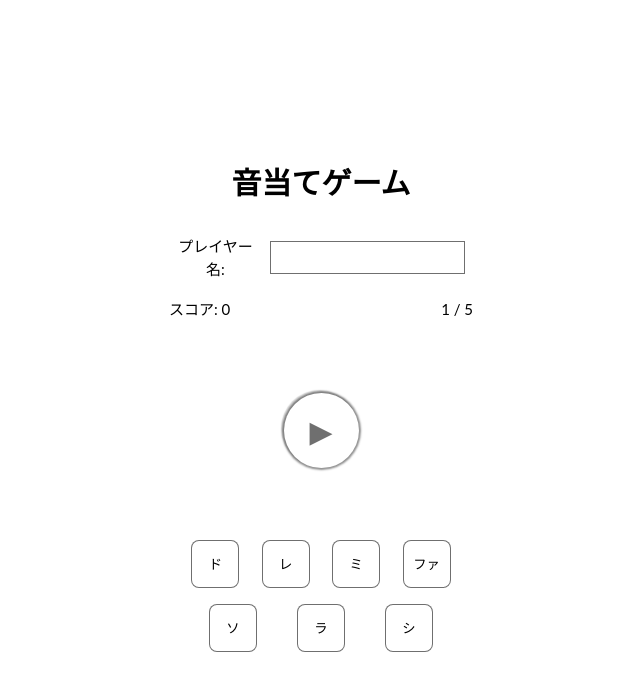
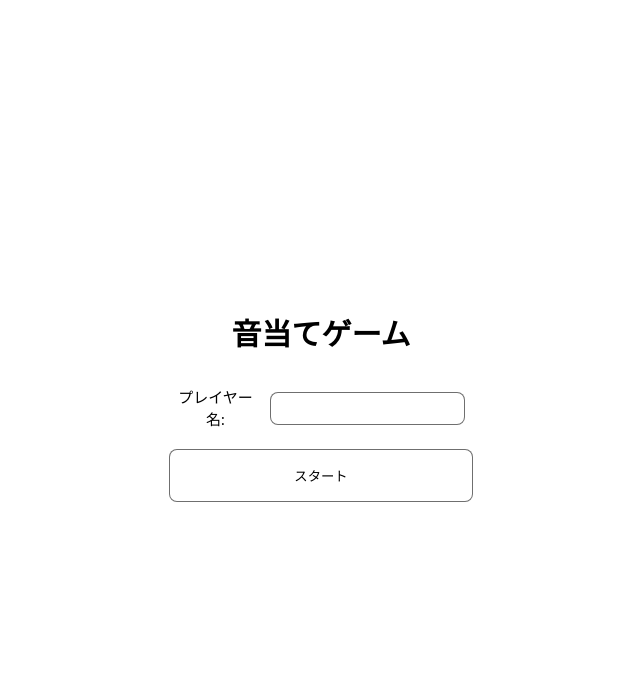
Before and after one commit to zzz-motsu/ws-xxxx-xx-otoate-game, a PHP site: page / in a window 1280 px wide. Shown: the top 691 px of the page, without its empty margins (319-959 px from the left). Run offline with PHP 8.4, Linux system fonts and the light colour scheme.

Commit message:
impl transition

```diff
--- a/javascript/index.html
+++ b/javascript/index.html
@@ -8,10 +8,20 @@
   <body>
     <div class="container" >
       <h1 class="title">音当てゲーム</h1>
+      <div class="start-scene">
+        <div class="row">
+          プレイヤー名:
+          <input class="input" type="text"></input>
+        </div>
+        <div class="row center">
+          <button class="button start-button">スタート</button>
+        </div>
+      </div>
+      <div class="game-scene is-hidden">
         <div class="navigation">
           <div class="row">
             プレイヤー名:
-          <input class="input" type="text"></input>
+            <span class="player-name"></span>
           </div>
           <div class="row">
             <div class="col">
@@ -57,6 +67,20 @@
             <audio id="07_shi" src="assets/mp3/07_shi.mp3"></audio>
           </div>
         </div>
+        <div class="result-scene is-hidden">
+          <div>
+             <h2 class="result-text">ゲーム終了~</h2>
+             <div class="score-result">
+                最終スコア
+                <h2 "final-score"><h2>
+             </div>
+             <div class="score-list">
+               <ul>
+               </ul>
+             </div>
+          </div>
+        </div>
+      <div>
     </div>
     <script type="text/javascript" src="js/function.js"></script>
   </body>
--- a/javascript/js/function.js
+++ b/javascript/js/function.js
@@ -5,11 +5,19 @@ const context = {
   score: 0,
   count: 1,
   answer: null,
+  playerName: '',
+  playerNameElement: document.querySelector('.player-name'),
   playerElement: document.querySelector('#player'),
   playButton: document.querySelector('.play'),
+  startButton: document.querySelector('.start-button'),
   scaleButtons: document.querySelectorAll('.sound'),
   scoreText: document.querySelector('.score'),
-  answerCount: document.querySelector('.answer-count')
+  answerCount: document.querySelector('.answer-count'),
+  scenes: {
+    start: document.querySelector('.start-scene'),
+    game: document.querySelector('.game-scene'),
+    result: document.querySelector('.result-scene')
+  }
 }
 
 const soundFiles = [
@@ -17,7 +25,7 @@ const soundFiles = [
   '02_re',
   '03_mi',
   '04_fa',
-  '05_do',
+  '05_so',
   '06_ra',
   '07_shi'
 ]
@@ -34,11 +42,14 @@ const updateAnswerCount = () => {
   context.answerCount.innerText = Math.min(context.count, PROBLEM_COUNT)
 }
 
+const updatePlayerName = () => {
+  context.playerNameElement.innerText = context.playerName
+}
+
 const makeQuestion = () => {
   context.answer = Math.floor(Math.random() * soundFiles.length)
   const fileName = soundFiles[context.answer]
   context.playerElement.setAttribute('src', `assets/mp3/${fileName}.mp3`)
-
 }
 
 const checkAnswer = (ans) => {
@@ -52,23 +63,48 @@ const checkAnswer = (ans) => {
   return soundFiles[answer] === ans
 }
 
+const subscribe = () => {
+  context.startButton.addEventListener('click', () => {
+    context.playerName = document.querySelector('.input').value
+    if (!context.playerName) {
+      alert('プレイヤー名を入力してください')
+      return
+    }
+    moveToGame()
+  })
+}
 
-const subscribe = () => {
+const moveToGame = () => {
+  const { start, game } = context.scenes
+  start.classList.add('is-hidden')
+  game.classList.remove('is-hidden')
+
+  onLoadGameScene()
+}
+
+const moveToResult = () => {
+  const { game, result } = context.scenes
+  game.classList.add('is-hidden')
+  result.classList.remove('is-hidden')
+
+  onLoadResultScene()
+}
+
+const onLoadGameScene = () => {
   const { playerElement, playButton, scaleButtons } = context
+  updatePlayerName()
   makeQuestion()
   updateScore()
   updateAnswerCount()
 
   playButton.addEventListener('click', () => {
-    if (context.count > PROBLEM_COUNT) {
-      return
-    }
     playerElement.play()
   })
 
   scaleButtons.forEach(item => {
     item.addEventListener('click', (e) => {
       if (context.count > PROBLEM_COUNT) {
+        moveToResult()
         return
       }
       const ans = e.target.getAttribute('data-key')
@@ -82,4 +118,8 @@ const subscribe = () => {
   })
 }
 
+const onLoadResultScene = () => {
+
+}
+
 subscribe()
--- a/javascript/stylesheets/style.css
+++ b/javascript/stylesheets/style.css
@@ -32,11 +32,29 @@ body {
   align-items: center;
 }
 
+.is-hidden {
+  display: none
+}
+
 .main-screen {
   padding: 64px;
   display: flex;
   justify-content: center;
   align-items: center;
+}
+
+.button {
+  cursor: pointer;
+  background: white;
+  border: 1px solid #00000090;
+  border-radius: 8px;
+  padding: 16px;
+  width: 100%;
+}
+
+.button:hover {
+  background: #000000;
+  color: white;
 }
 
 .play {
@@ -59,7 +77,7 @@ body {
 }
 
 .input {
-  border-raduis: 8px;
+  border-radius: 8px;
   padding: 8px;
   margin: 8px;
   border: 1px solid #00000090;
@@ -74,6 +92,10 @@ body {
   width: 48px;
 }
 
+.center {
+  justify-content: center;
+}
+
 .space-evenly {
   justify-content: space-evenly;
 }
```
Lines whose indentation alone changed are shown as unchanged.
